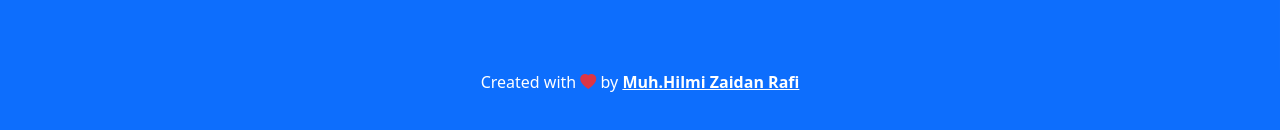
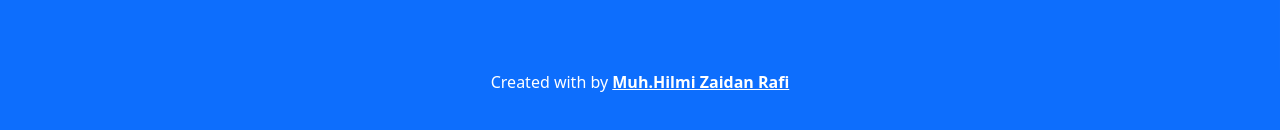
Before and after one commit to muhhilmizaidan/Portofolio-Hilmi-UTS-23.83.0971, a plain HTML site: page index.html in a window 1280 px wide. Shown: the part 2858-2988 px from the top of the page. Drawn offline with nearby package versions, Linux system fonts and the light colour scheme.

Commit message:
Update index.html

```diff
--- a/index.html
+++ b/index.html
@@ -178,7 +178,7 @@
 
     <!-- Footer -->
     <footer class="bg-primary text-white text-center pb-5">
-      <p>Created with <i class="bi bi-heart-fill text-danger"></i> by <a href="https://www.instagram.com/hilmi_zaidan_/" class="text-white fw-bold">Muh.Hilmi Zaidan Rafi</a></p>
+      <p>Created with by <a href="https://www.instagram.com/hilmi_zaidan_/" class="text-white fw-bold">Muh.Hilmi Zaidan Rafi</a></p>
     </footer>
     <!-- Akhir Footer -->
 
```
